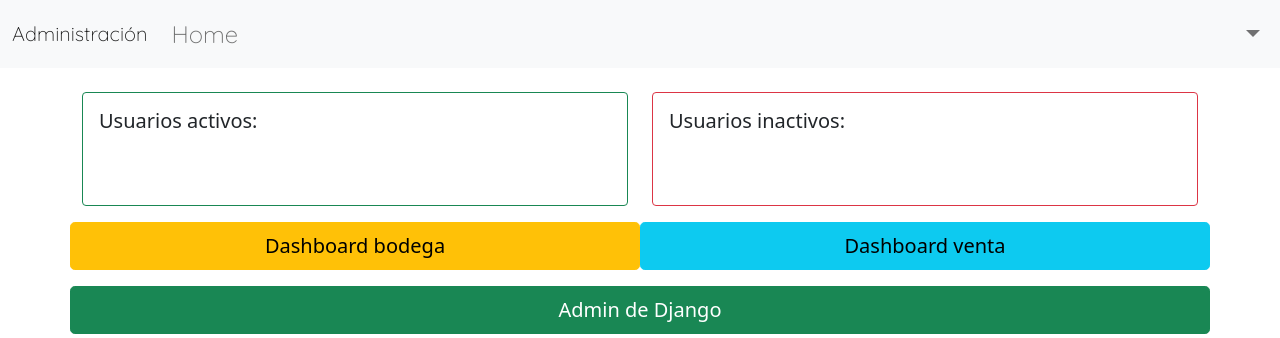
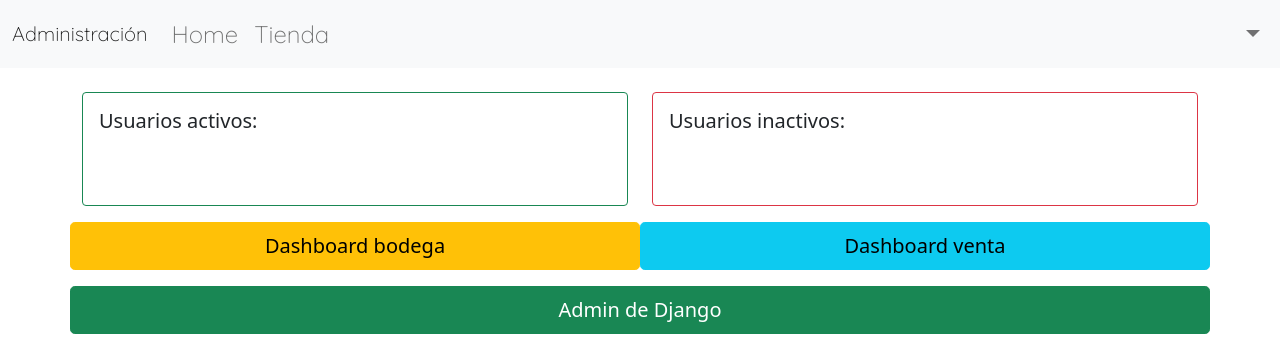
Before and after one commit to kanroot/artemanga, a Django app: template src/templates/administración/dashboard.html in a window 1280 px wide. Shown: the top 338 px of the page. Run offline with Django 4.2, Linux system fonts and the light colour scheme; the template is opened without the code that fills it, so the values that code supplies are empty; parts of the project's set-up code (start-up, migrations or seed data) failed here and were passed over; some libraries are stand-ins or nearby versions.

Commit message:
volver a la tienda

```diff
--- a/src/templates/administración/base.html
+++ b/src/templates/administración/base.html
@@ -39,18 +39,24 @@
                         </li>
                     {% endif %}
 
+
+
                     {% if user.es_sysadmin or user.es_ventas or user.es_bodega %}
                         <li class="nav-item">
                             <a href="#" class="nav-link">Reportes</a>
                         </li>
                     {% endif %}
+                    <li class="nav-item">
+                        <a href="{% url 'home' %}" class="nav-link">Tienda</a>
+                    </li>
+
+
                 </ul>
 
                 <ul class="nav navbar-nav ms-auto">
                     <li class="nav-item dropdown">
                         <a href="#" class="nav-link dropdown-toggle" data-bs-toggle="dropdown">{{ user.username }}</a>
                         <div class="dropdown-menu dropdown-menu-end">
-                            <a href="{% url 'home' %}" class="dropdown-item">Tienda</a>
                             <a href="{% url 'logout' %}" class="dropdown-item">Salir</a>
                         </div>
                     </li>
```
